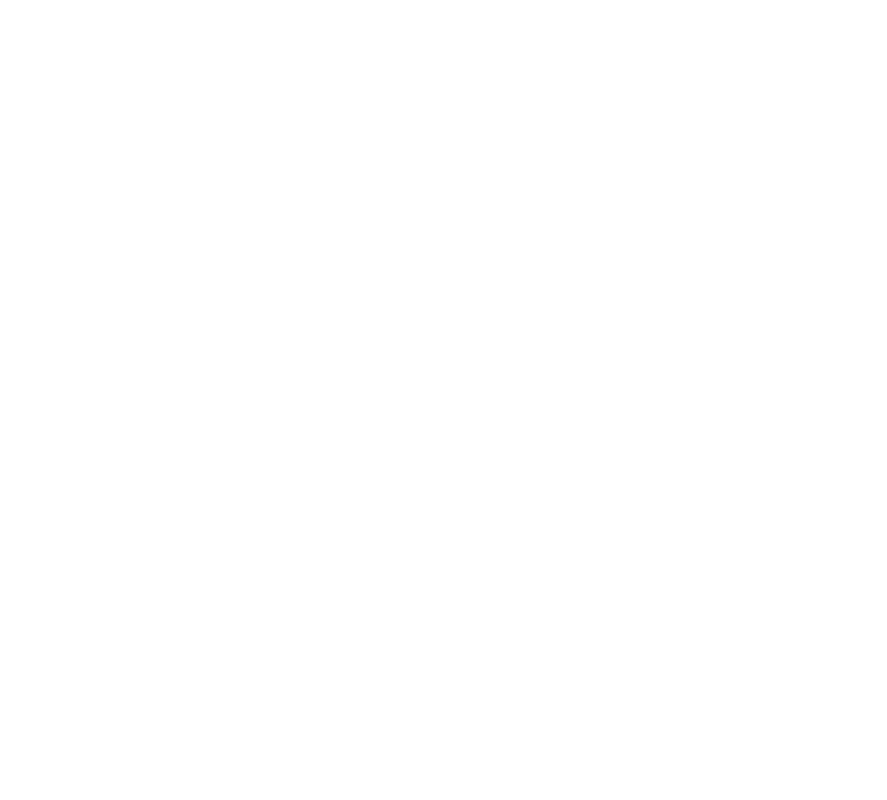
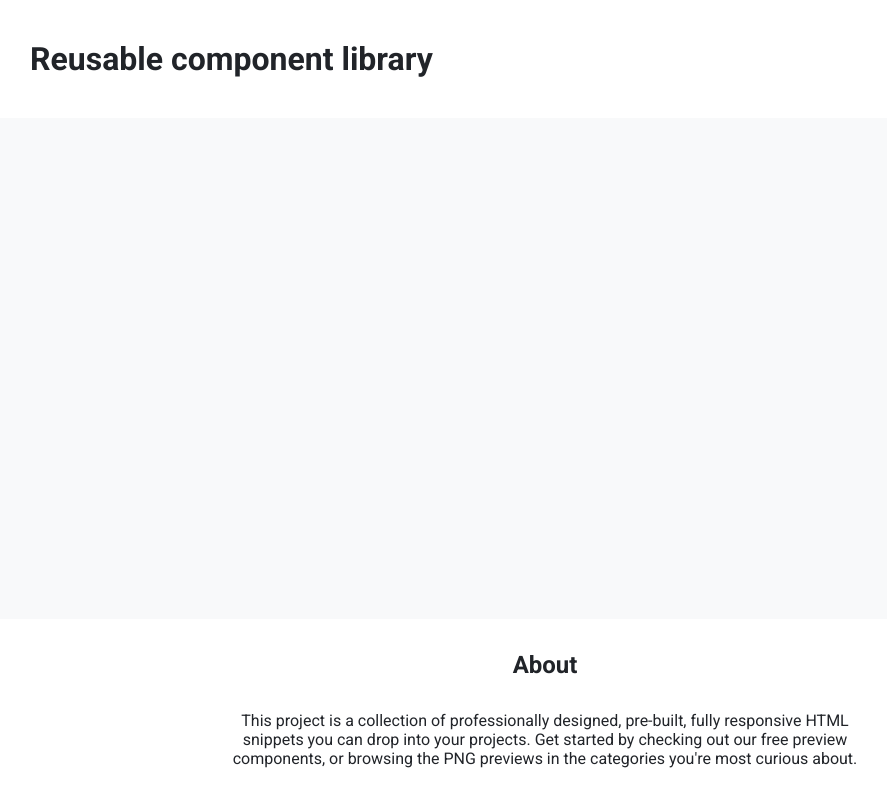
Before and after one commit to js-tasks-ru/htmlcss-20210916_kasss, a website: page index.html in a window 1280 px wide. Shown: the whole page, without its empty margins (95-982 px from the left). Drawn offline with Linux system fonts and the light colour scheme.

Commit message:
Главная страница

```diff
--- a/assets/css/main.css
+++ b/assets/css/main.css
@@ -1,5 +1,8 @@
 @import '../fonts/fonts.css';
-
+@font-face {
+    font-family: "Inter";
+    src: url("../fonts/inter/Inter-Regular.ttf") format("ttf");
+}
 :root {
     --white: #ffffff;
     --black: #212429;
@@ -22,3 +25,7 @@
 * {
     font-family: 'Roboto', sans-serif;
 }
+html, body {
+    height: 100%;
+    margin: 0;
+}
--- a/index.html
+++ b/index.html
@@ -2,9 +2,31 @@
 <!-- Главная страница -->
 <html lang="ru">
     <head>
+        <title>Reusable component library</title>
         <link rel="stylesheet" href="./assets/css/main.css">
+        <link rel="stylesheet" href="./pages/page.css">
+        <link rel="stylesheet" href="./pages/header.css">
+        <link rel="stylesheet" href="./pages/main.css">
+        <link rel="stylesheet" href="./pages/footer.css">
     </head>
-    <body>
-
+    <body class='page'>
+        <header class='header'>
+            <div class='page__container'>
+                <h1 class='header__title'>Reusable component library</h1>
+            </div>
+        </header>
+        <main class='main'>
+            <div class='page__container'> </div>
+        </main>
+        <footer class='footer'>
+          <div class='page__container footer__column-center'>
+              <h2 class='footer__title'>About</h2>
+              <p class='footer__content'>
+                  This project is a collection of professionally designed, pre-built,
+                  fully responsive HTML snippets you can drop into your projects. Get started by checking out our
+                  free preview components, or browsing the PNG previews in the categories you're most curious about.
+              </p>
+            </div>
+        </footer>
     </body>
 </html>
--- /dev/null
+++ b/pages/footer.css
@@ -0,0 +1,22 @@
+.footer__title {
+    margin: 0;
+    padding: 32px;
+}
+
+.footer__content {
+    width: 640px;
+    margin: 0;
+    padding-bottom: 32px;
+}
+.footer {
+    text-align: center;
+    display: flex;
+    background-color: var(--white);
+    flex-grow: 0;
+}
+.footer__column-center {
+    display: flex;
+    flex-direction: column;
+    justify-content: center;
+    align-items: center;
+}
--- /dev/null
+++ b/pages/header.css
@@ -0,0 +1,12 @@
+.header {
+    background-color: var(--white);
+    display: flex;
+    justify-content: center;
+    align-items: center;
+    flex-grow: 0;
+}
+
+.header__title {
+    margin: 0;
+    padding: 40px;
+}
--- /dev/null
+++ b/pages/main.css
@@ -0,0 +1,9 @@
+.main {
+    background-color: var(--grey-1);
+    display: flex;
+    justify-content: center;
+    align-items: center;
+    align-self: stretch;
+    justify-self: stretch;
+    flex-grow: 1;
+}
--- /dev/null
+++ b/pages/page.css
@@ -0,0 +1,14 @@
+.page__container {
+    width: 1110px;
+    margin: 0 auto;
+}
+
+.page {
+    display: flex;
+    flex-direction: column;
+    justify-content: center;
+    font-family: Inter, sans-serif;
+    font-style: normal;
+    font-weight: normal;
+    color: var(--black);
+}
```
Also changed, not shown: assets/fonts/inter/Inter-Regular.ttf (added).
